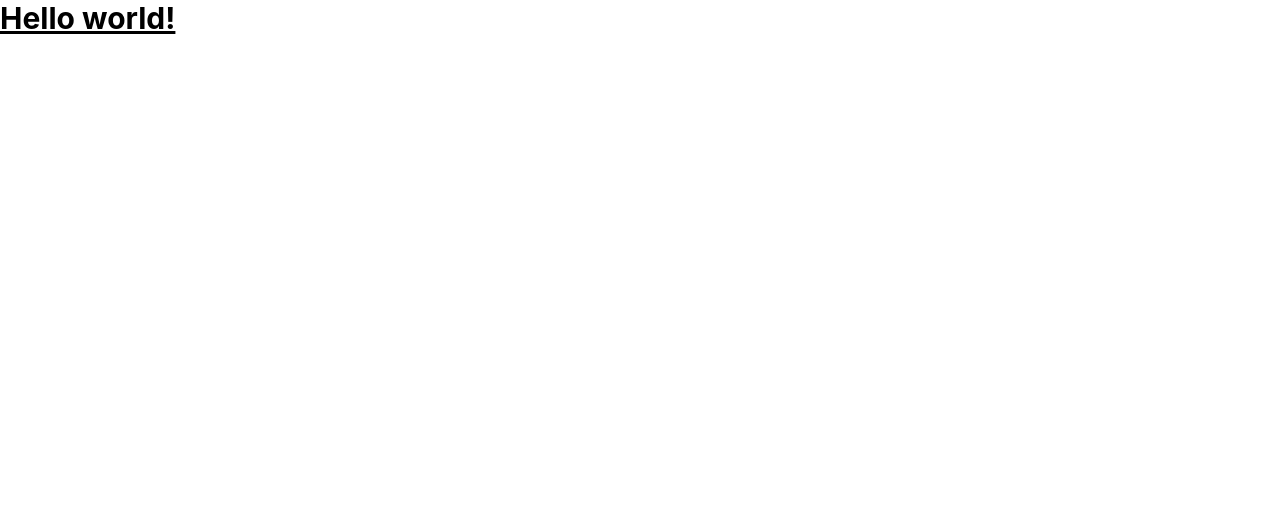
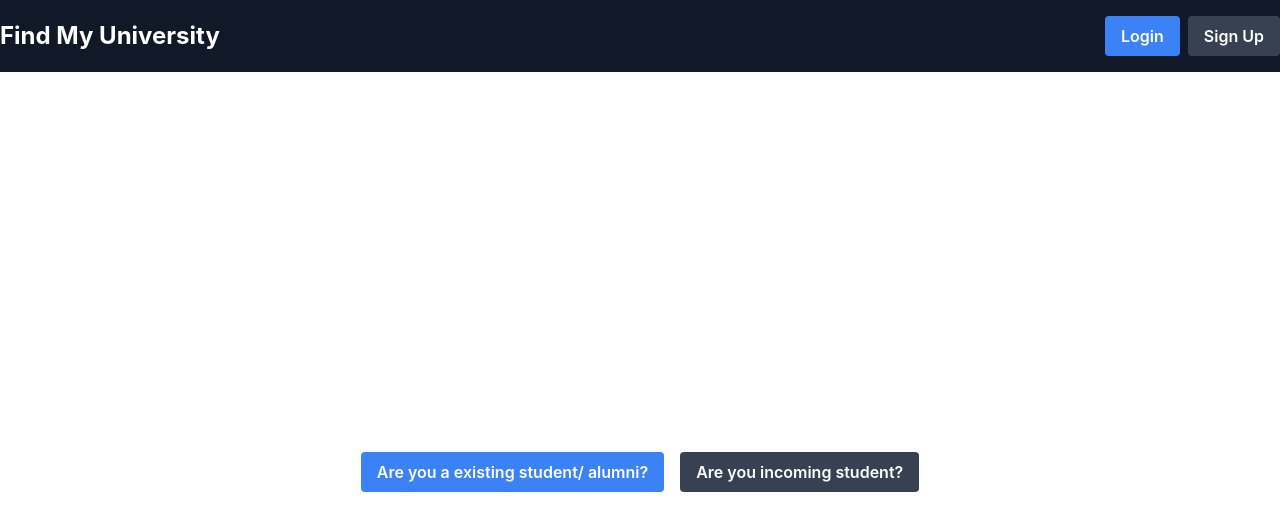
Before and after one commit to brij1823/findmyuni, a React (Create React App) app: page / in a window 1280 px wide. Shown: the top 530 px of the page. Built offline with nearby package versions, Linux system fonts and the light colour scheme.

Commit message:
Add dashboard page

```diff
--- a/package.json
+++ b/package.json
@@ -8,7 +8,12 @@
     "@testing-library/user-event": "^13.5.0",
     "react": "^18.2.0",
     "react-dom": "^18.2.0",
+    "react-redux": "^8.1.1",
+    "react-router-dom": "^6.14.1",
     "react-scripts": "5.0.1",
+    "redux": "^4.2.1",
+    "redux-devtools-extension": "^2.13.9",
+    "redux-thunk": "^2.4.2",
     "web-vitals": "^2.1.4"
   },
   "scripts": {
--- a/src/App.js
+++ b/src/App.js
@@ -1,12 +1,16 @@
-import logo from "./logo.svg";
-import "./App.css";
+import React from 'react';
+import { BrowserRouter as Router, Routes, Route, Link } from 'react-router-dom';
+import Dashboard from "./pages/dashboard/Index";
 
-function App() {
+const App = () => {
   return (
-    <div>
-      <h1 className="text-3xl font-bold underline">Hello world!</h1>
-    </div>
+    <Router>
+      <Routes>
+        <Route path="/" element={<Dashboard />} />
+        <Route path="/chat" element={<Dashboard />} />
+      </Routes>
+    </Router>
   );
-}
+};
 
 export default App;
--- /dev/null
+++ b/src/action/chatAction.js
@@ -0,0 +1,40 @@
+import { BASE_URL } from '../utils/string'
+
+export function getAllComplaints() {
+  return function (dispatch, getState) {
+    return new Promise(async (resolve, rejects) => {
+      try {
+        dispatch({
+          type: 'GET_CHATS',
+          subtype: 'loading',
+        })
+        var requestOptions = {
+          method: 'GET',
+          redirect: 'follow',
+        }
+
+        fetch(`${BASE_URL}findcomplaints`, requestOptions)
+          .then((response) => response.json())
+          .then((result) => {
+            console.log(result)
+            dispatch({
+              type: 'GET_CHATS',
+              subtype: 'success',
+              complaintsData: result.complaints,
+            })
+            resolve(result)
+          })
+          .catch((error) => {
+            console.log('complaints error', error)
+            rejects(error)
+          })
+      } catch (e) {
+        dispatch({
+          type: 'GET_CHATS',
+          error: e,
+        })
+        rejects(e)
+      }
+    })
+  }
+}
--- /dev/null
+++ b/src/assets/String.js
@@ -0,0 +1,2 @@
+export const EXISTING_STUDENT = "Are you a existing student/ alumni?"
+export const NEW_STUDENT = "Are you incoming student?"
--- /dev/null
+++ b/src/components/CenteredButtons.js
@@ -0,0 +1,21 @@
+import React from 'react';
+import { EXISTING_STUDENT, NEW_STUDENT } from '../assets/String';
+
+const CenteredButtons = () => {
+  const headerHeight = 64; // Adjust this value based on the actual height of your header
+
+  return (
+    <div className={`flex items-center justify-center min-h-screen pt-${headerHeight}`}>
+      <div className="flex items-center space-x-4">
+        <button className="bg-blue-500 hover:bg-blue-600 text-white font-semibold py-2 px-4 rounded">
+          {EXISTING_STUDENT}
+        </button>
+        <button className="bg-gray-700 hover:bg-gray-800 text-white font-semibold py-2 px-4 rounded">
+          {NEW_STUDENT}
+        </button>
+      </div>
+    </div>
+  );
+};
+
+export default CenteredButtons;
--- /dev/null
+++ b/src/components/Header.js
@@ -0,0 +1,21 @@
+import React from 'react';
+
+const Header = () => {
+  return (
+    <header className="bg-gray-900 text-white py-4">
+      <nav className="container mx-auto flex items-center justify-between">
+        <h1 className="text-2xl font-bold">Find My University</h1>
+        <div>
+          <button className="bg-blue-500 hover:bg-blue-600 text-white font-semibold py-2 px-4 mr-2 rounded">
+            Login
+          </button>
+          <button className="bg-gray-700 hover:bg-gray-800 text-white font-semibold py-2 px-4 rounded">
+            Sign Up
+          </button>
+        </div>
+      </nav>
+    </header>
+  );
+};
+
+export default Header;
--- /dev/null
+++ b/src/pages/dashboard/Index.js
@@ -0,0 +1,14 @@
+import CenteredButtons from "../../components/CenteredButtons";
+import Header from "../../components/Header";
+
+
+const Dashboard = () => {
+  return (
+    <div>
+        <Header />
+        <CenteredButtons />
+    </div>
+  );
+};
+
+export default Dashboard;
--- /dev/null
+++ b/src/reducers/chatReducer.js
@@ -0,0 +1,29 @@
+const initialState = []
+
+const complaintReducer = (state = initialState, action) => {
+  switch (action.type) {
+    case 'GET_COMPLAINTS':
+      return {
+        ...state,
+        complaintsDataError: action.error ? action.error : null,
+        complaintsDataSuccess: action.subtype === 'success',
+        complaintsDataLoading: action.subtype === 'loading',
+        complaintsData:
+          action.subtype === 'success'
+            ? action.complaintsData
+            : state.complaintsData,
+      }
+
+    case 'UPDATE_COMPLAINT':
+      return {
+        ...state,
+        updateComplaintError: action.error ? action.error : null,
+        updateComplaintSuccess: action.subtype === 'success',
+        updateComplaintLoading: action.subtype === 'loading',
+      }
+    default:
+      return state
+  }
+}
+
+export default complaintReducer
```
Also changed, not shown: 1 other file (tests, documents, lock files or other folders).
